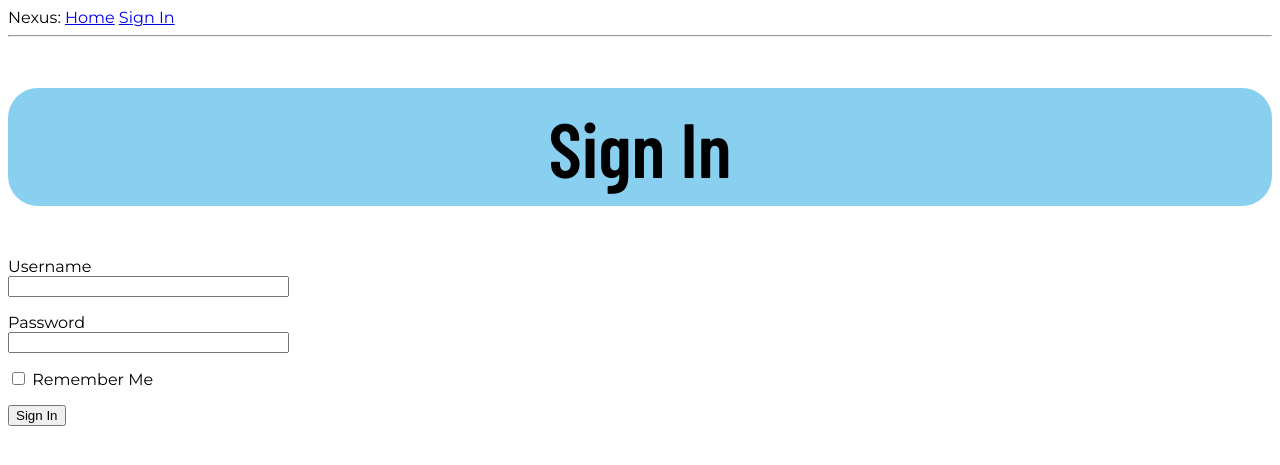
After one commit to thinggggggggg/nexus, a Flask app: page /login in a window 1280 px wide. The commit adds this page. Shown: the top 465 px of the page. Run offline with Flask 3, Linux system fonts and the light colour scheme; some web fonts are replaced.

Commit message:
not operational but getting there

```diff
--- a/app/__init__.py
+++ b/app/__init__.py
@@ -1,5 +1,7 @@
 from flask import Flask
+from config import Config
 
 app = Flask(__name__)
+app.config.from_object(Config)
 
 from app import routes
--- /dev/null
+++ b/app/forms.py
@@ -0,0 +1,9 @@
+from flask_wtf import FlaskForm
+from wtforms import StringField, PasswordField, BooleanField, SubmitField
+from wtforms.validators import DataRequired
+
+class LoginForm(FlaskForm):
+    username = StringField('Username', validators=[DataRequired()])
+    password = PasswordField('Password', validators=[DataRequired()])
+    remember_me = BooleanField('Remember Me')
+    submit = SubmitField('Sign In')
--- a/app/routes.py
+++ b/app/routes.py
@@ -1,11 +1,9 @@
 from flask import render_template
 from app import app
+from app.forms import LoginForm
 
-@app.route('/')
-@app.route('/home')
-def home():
-    user = {'username': 'willy'}
-    posts = [
+USER = {'username': 'willy'}
+MESSAGES = [
         {
             'author': {'username': 'John'},
             'body': 'Beautiful day in Portland!'
@@ -15,4 +13,19 @@ def home():
             'body': 'The Avengers movie was so cool!'
         }
     ]
-    return render_template('home.html', title='Home', user=user, posts=posts)
+
+@app.route('/')
+@app.route('/home')
+def home():
+    user = USER
+    messages = MESSAGES
+    return render_template('home.html', title='Home', user=user, messages=messages)
+
+@app.route('/login')
+def login():
+    form = LoginForm()
+    return render_template('login.html', title='Sign In', form=form)
+
+@app.route('/messages')
+def messages():
+    user = USER
--- a/app/templates/base.html
+++ b/app/templates/base.html
@@ -1,21 +1,29 @@
 <!DOCTYPE html>
 <html>
     <head>
+        <!-- importing google fonts -->
         <link rel="preconnect" href="https://fonts.googleapis.com">
         <link rel="preconnect" href="https://fonts.gstatic.com" crossorigin>
         <link href="https://fonts.googleapis.com/css2?family=Barlow+Condensed:ital,wght@0,100;0,200;0,300;0,400;0,500;0,600;0,700;0,800;0,900;1,100;1,200;1,300;1,400;1,500;1,600;1,700;1,800;1,900&display=swap" rel="stylesheet">
         <link href="https://fonts.googleapis.com/css2?family=Barlow+Condensed:ital,wght@0,100;0,200;0,300;0,400;0,500;0,600;0,700;0,800;0,900;1,100;1,200;1,300;1,400;1,500;1,600;1,700;1,800;1,900&family=Montserrat:ital,wght@0,100..900;1,100..900&display=swap" rel="stylesheet">
+
+        <!-- importing css style sheet -->
         <link rel= "stylesheet" type= "text/css" href= "{{ url_for('static',filename='styles/base.css') }}">
+
         {% if title %}
         <title>{{ title }} - Nexus</title>
         {% else %}
-        <title>Nexus - Private Messaging</title>
+        <title>Nexus - Private Messaging</title> <!-- default title if no other is given in routes.py-->
         {% endif %}
     </head>
     <body>
-        <div>Nexus: <a href="/home">Home</a></div>
-        <div>Bumsack</div>
-        <hr>
+        <div>
+            <!-- nav bar at top -->
+            Nexus:
+            <a href="/home">Home</a>
+            <a href="/login">Sign In</a>
+        </div>
+        <hr> <!-- divider line -->
         {% block content %}{% endblock %}
     </body>
 </html>
--- a/app/templates/home.html
+++ b/app/templates/home.html
@@ -1,8 +1,8 @@
 {% extends "base.html" %}
 
 {% block content %}
-    <h1 id="header" style="font-size: 6vw">Hi, {{ user.username }}!</h1>
-    {% for post in posts %}
-    <div><p>{{ post.author.username }} says: <b>{{ post.body }}</b></p></div>
+    <h1 id="header" style="font-size: 6vw">Hi, {{ user.username }}!</h1> <!-- header message -->
+    {% for message in messages %}
+    <div><p>{{ message.author.username }} says: <b>{{ message.body }}</b></p></div> <!-- displaying all messages -->
     {% endfor %}
 {% endblock %}
--- /dev/null
+++ b/app/templates/login.html
@@ -0,0 +1,18 @@
+{% extends "base.html" %}
+
+{% block content %}
+    <h1 id="header" style="font-size: 6vw">Sign In</h1>
+    <form action="" method="post" novalidate>
+        {{ form.hidden_tag() }}
+        <p>
+            {{ form.username.label }}<br>
+            {{ form.username(size=32) }}
+        </p>
+        <p>
+            {{ form.password.label }}<br>
+            {{ form.password(size=32) }}
+        </p>
+        <p>{{ form.remember_me() }} {{ form.remember_me.label }}</p>
+        <p>{{ form.submit() }}</p>
+    </form>
+{% endblock %}
--- /dev/null
+++ b/config.py
@@ -0,0 +1,4 @@
+import os
+
+class Config:
+    SECRET_KEY = os.environ.get('SECRET_KEY') or 'you-will-never-guess'
```
Also changed, not shown: app/agents.py (added, +64 -0 lines).
